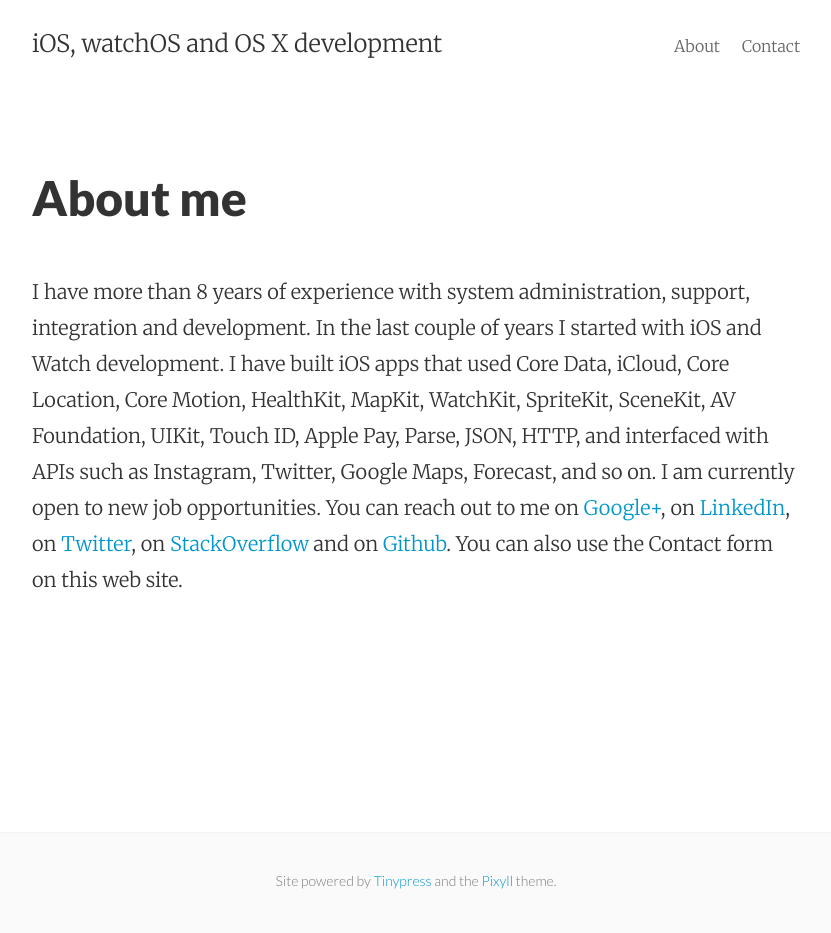
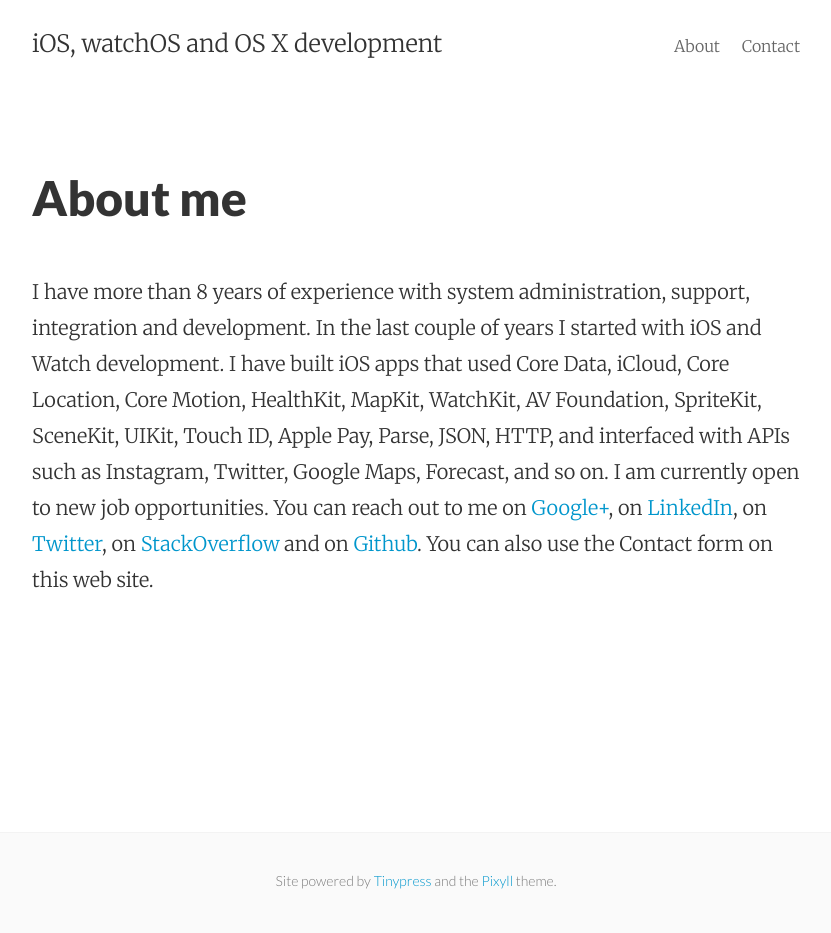
Before and after one commit to mhorga/mhorga.github.io, a Jekyll site: the page built from about.html, in a window 1280 px wide. Shown: the whole page, without its empty margins (224-1055 px from the left). Built offline with Jekyll 4.4.1, drawn with Linux system fonts in a browser that asks for light colours.

```diff
--- a/about.html
+++ b/about.html
@@ -6,6 +6,6 @@
 
 <div class="py2">
 
-  <p>I have more than 8 years of experience with system administration, support, integration and development. In the last couple of years I started with iOS and Watch development. I have built iOS apps that used Core Data, iCloud, Core Location, Core Motion, HealthKit, MapKit, WatchKit, SpriteKit, SceneKit, AV Foundation, UIKit, Touch ID, Apple Pay, Parse, JSON, HTTP, and interfaced with APIs such as Instagram, Twitter, Google Maps, Forecast, and so on. I am currently open to new job opportunities. You can reach out to me on <a href="https://plus.google.com/u/0/+MariusHorga/about" target="_blank">Google+</a>, on <a href="https://www.linkedin.com/in/mhorga" target="_blank">LinkedIn</a>, on <a href="https://twitter.com/mhorga_" target="_blank">Twitter</a>, on <a href="http://stackoverflow.com/users/3948730/marius" target="_blank">StackOverflow</a> and on <a href="https://github.com/mhorga" target="_blank">Github</a>. You can also use the Contact form on this web site.</p>
+  <p>I have more than 8 years of experience with system administration, support, integration and development. In the last couple of years I started with iOS and Watch development. I have built iOS apps that used Core Data, iCloud, Core Location, Core Motion, HealthKit, MapKit, WatchKit, AV Foundation, SpriteKit, SceneKit, UIKit, Touch ID, Apple Pay, Parse, JSON, HTTP, and interfaced with APIs such as Instagram, Twitter, Google Maps, Forecast, and so on. I am currently open to new job opportunities. You can reach out to me on <a href="https://plus.google.com/u/0/+MariusHorga/about" target="_blank">Google+</a>, on <a href="https://www.linkedin.com/in/mhorga" target="_blank">LinkedIn</a>, on <a href="https://twitter.com/mhorga_" target="_blank">Twitter</a>, on <a href="http://stackoverflow.com/users/3948730/marius" target="_blank">StackOverflow</a> and on <a href="https://github.com/mhorga" target="_blank">Github</a>. You can also use the Contact form on this web site.</p>
 
 </div>
```
